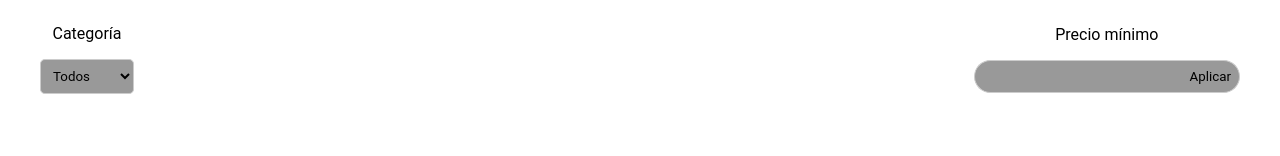
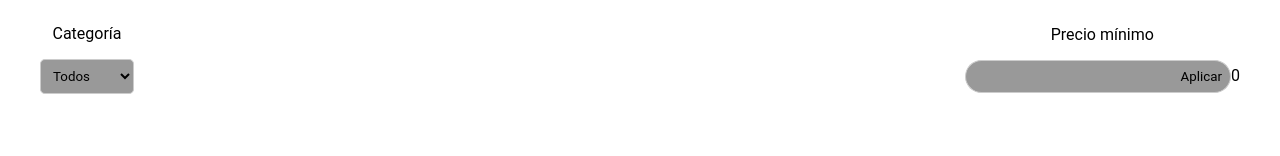
Before and after one commit to ariana-marsan/carrito-de-super, a React (Create React App) app: page / in a window 1280 px wide. Shown: the part 142-298 px from the top of the page. Built offline with nearby package versions, Linux system fonts and the light colour scheme.

Commit message:
made the price filter work

```diff
--- a/src/App.js
+++ b/src/App.js
@@ -24,7 +24,7 @@ function App() {
 
   return (
     <>
-    <Header />
+    <Header changeFilters={ setFilters }/>
     <Products products={filteredProducts} />
     </>
   );
--- a/src/components/Filters.jsx
+++ b/src/components/Filters.jsx
@@ -1,5 +1,24 @@
 
-export function Filter() {
+import { useState } from 'react';
+
+export function Filter({ onChange }) {
+    const [minPrice, setMinPrice] = useState(0);
+
+    const handleChange = (e) => {
+        setMinPrice(e.target.value);
+        onChange(prevState=>({
+            ...prevState,
+            minPrice: e.target.value
+        })
+        )
+        console.log(e.target.value);
+        console.log(minPrice);
+    }
+    // const handleClick = (e) => {
+    //     e.preventDefault();
+    //     setMinPrice(minPrice);
+    // }
+
     return (
       <form className="form">
         <section className="categoria">
@@ -14,8 +33,9 @@ export function Filter() {
         <section className="price">
         <label>Precio mínimo</label>
         <div>
-        <input type="number" className="minPrice" />
-        <button type="submit">Aplicar</button>
+        <input type="number" onChange={handleChange} className="minPrice" />
+        <button /* onClick={handleClick}*/type="submit">Aplicar</button>
+        <span>{minPrice}</span>
         </div>
         </section>
       </form>)
--- a/src/components/Header.jsx
+++ b/src/components/Header.jsx
@@ -1,11 +1,11 @@
 import { Filter } from './Filters.jsx';
 
-export const Header = () => {
+export const Header = ({ changeFilters }) => {
   return (
     <header>
       <h1>Shopping</h1>
       <h2>resultados:</h2>
-      <Filter />
+      <Filter onChange={changeFilters}/>
     </header>
   );
 }
```
